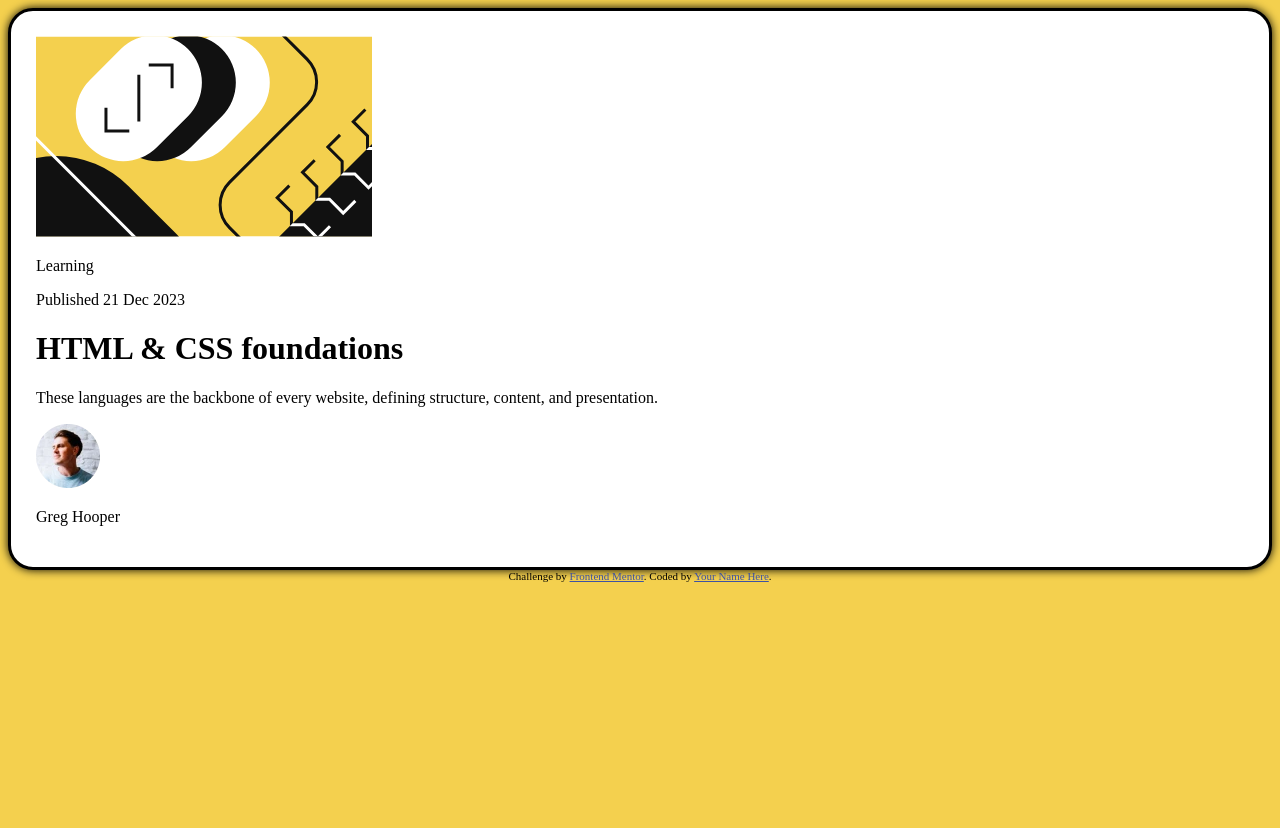
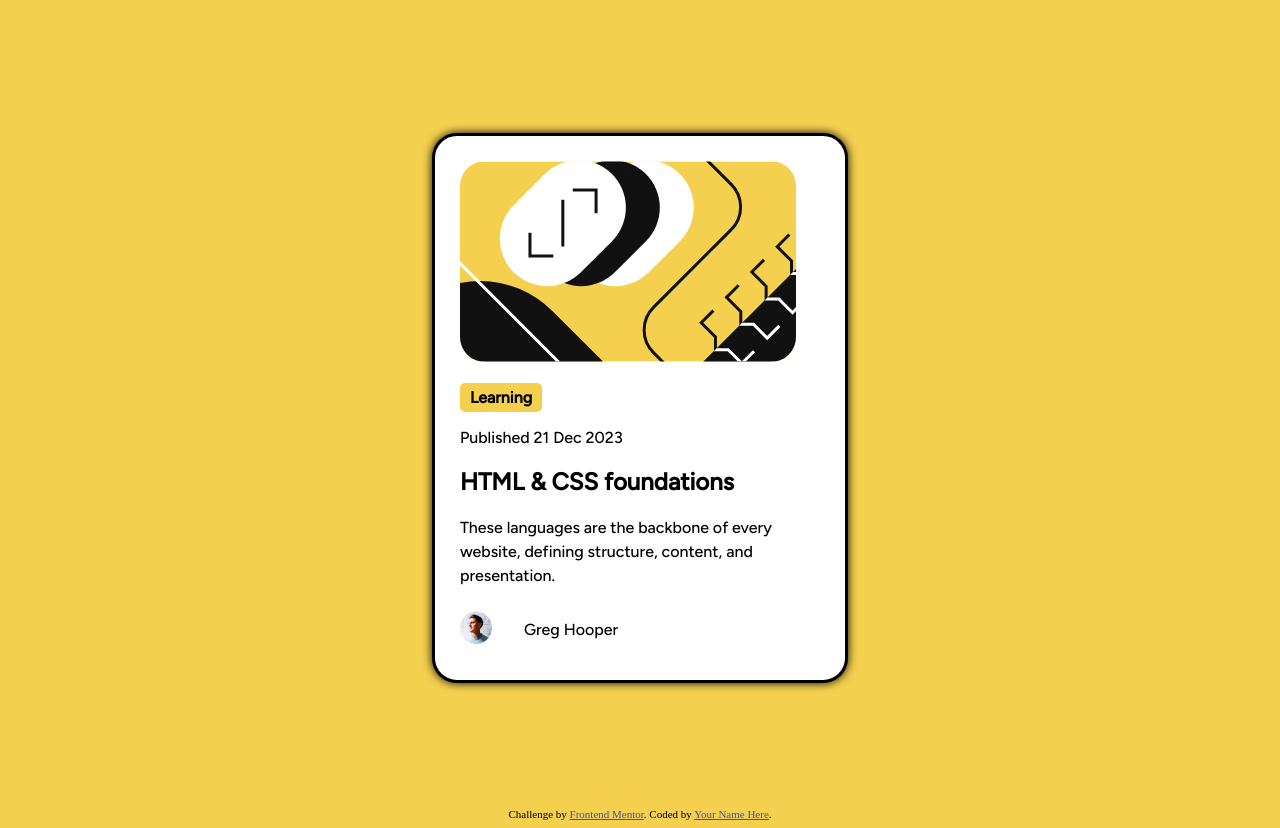
Before and after one commit to lbernal713/Simple-Blog-Card, a plain HTML site: page index.html in a window 1280 px wide. Before the commit the page ends 800 px from the top, so only its background shows below. Drawn offline with Linux system fonts and the light colour scheme.

Commit message:
Finishing styling and adding hover aspect

```diff
--- a/index.html
+++ b/index.html
@@ -25,21 +25,20 @@
         <img src = "./assets/images/illustration-article.svg" class = "image">
       </div>
       <div class = "category-container">
-        <p class = "category">Learning</p>
+        <h4 class = "category">Learning</h4>
       </div>
       <div class = "date-published">
-        <p class = "date-published">Published 21 Dec 2023</p>
+        <h3 class = "date-published">Published 21 Dec 2023</h3>
       </div>
       <div class = "card-title">
-        <h1>HTML & CSS foundations</h1>
+        <h2>HTML & CSS foundations</h2>
       </div>
       <div class = "card-text">
         <p class="card-text">These languages are the backbone of every website, defining structure, content, and presentation.</p>
-
       </div>
       <div class = "author-container">
         <div class = "author-pic">
-        <img src="./assets/images/image-avatar.webp" class="author-pic">
+          <img src="./assets/images/image-avatar.webp">
         </div>
         <div class = "author-name">
           <p class="author-name">Greg Hooper</p>
--- a/styles.css
+++ b/styles.css
@@ -1,5 +1,13 @@
+@import url('https://fonts.googleapis.com/css2?family=Figtree:ital,wght@0,500;1,500&display=swap');
 body{
     background-color: hsl(47, 88%, 63%);
+}
+.main-page{
+    display: flex;
+    justify-content: center;
+    align-items: center;
+    flex-direction: column;
+    height: 100vh;
 }
 .main-container{
     background-color: white;
@@ -7,4 +15,55 @@ body{
     padding: 25px;
     box-shadow: 0 0 10px rgb(0, 0, 0);
     border: 3px solid rgb(0, 0, 0);
+    width: 28.5%;
+    font-family: 'Figtree', sans-serif;
+
 }
+
+.image-container img{
+    display: flex;
+    justify-content: center;
+    align-items: center;
+    border-radius: 25px;
+}
+.category-container{
+    width: fit-content;
+}
+
+.category{
+    background-color: hsl(47, 88%, 63%);
+    font-weight: bold;
+    width: fit-content;
+    padding: 5px 10px;
+    border-radius: 5px;
+    font-family: 'Figtree', sans-serif;
+}
+.category:hover{
+    background-color: red;
+    cursor: pointer;
+}
+h4{
+    margin-bottom: 15px;
+    font-family: 'Figtree', sans-serif;
+}
+.card-text p{
+    padding-right: 20px;
+    line-height: 150%;
+    font-family: 'Figtree', sans-serif;
+}
+h3{
+    font-weight: normal;
+    font-size: 1rem;
+}
+.author-container{
+    display: flex;
+    align-items: center;
+}
+.author-pic{
+    display: inline-block;
+
+}
+.author-pic img{
+    max-width: 50%;
+    max-height: 50%;
+}
```
